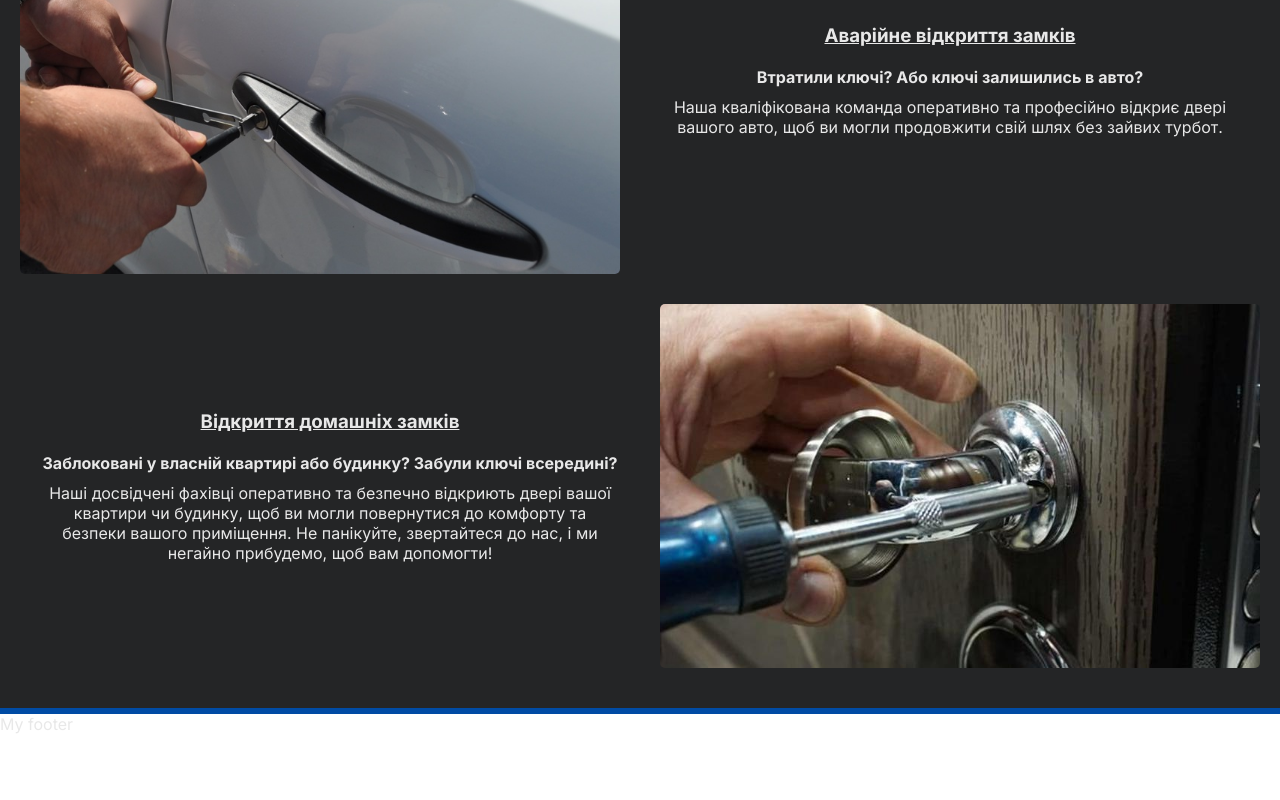
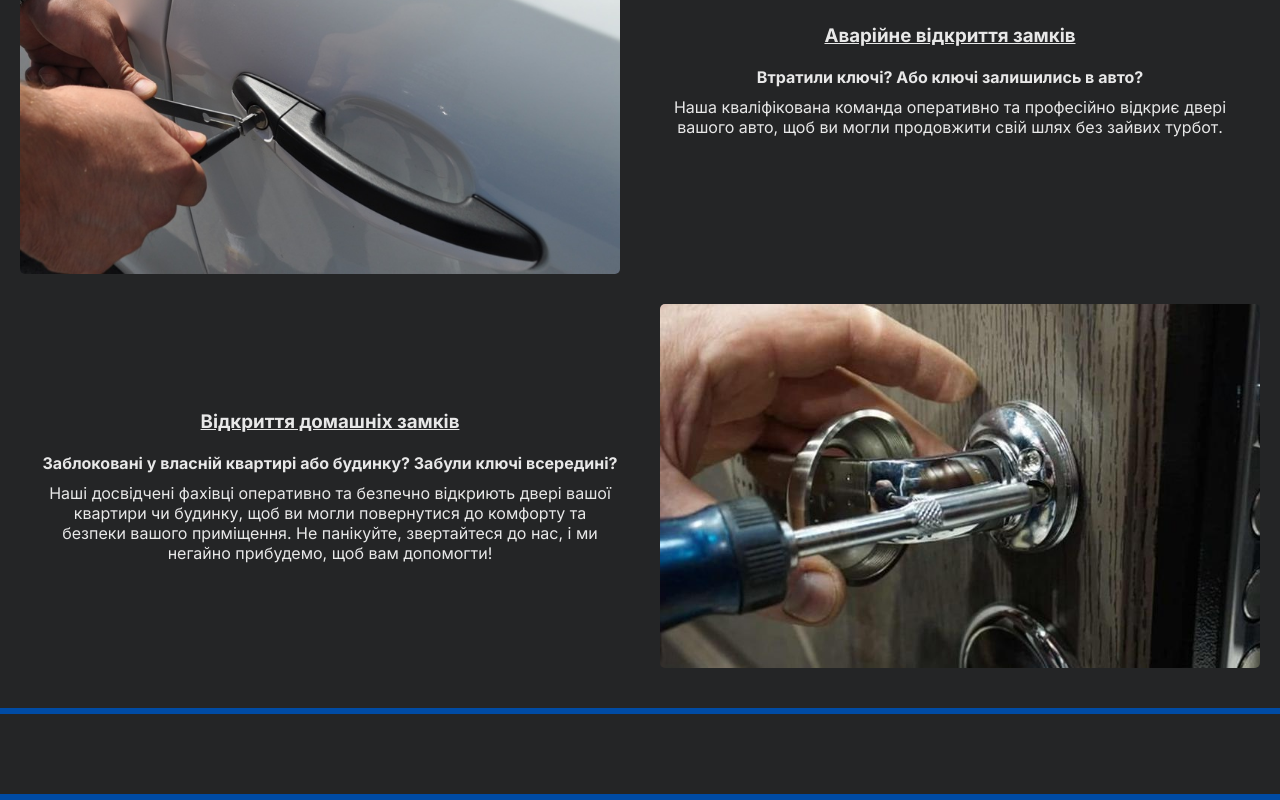
Before and after one commit to AndreyKapus/off-road-assistance, a Next.js app: page / in a window 1280 px wide. Shown: the part 1791-2591 px from the top of the page. Before the commit the page ends 2525 px from the top, so only its background shows below. Built offline with nearby package versions, Linux system fonts and the light colour scheme.

Commit message:
footer styles

```diff
--- /dev/null
+++ b/app/styles/footer.module.css
@@ -0,0 +1,8 @@
+.footerSection {
+  background-color: var(--main-bg-color);
+  border-bottom: 6px solid var(--blue);
+}
+
+.footerContainer {
+  padding: 40px 20px;
+}
--- a/components/footer/footer.js
+++ b/components/footer/footer.js
@@ -1,5 +1,11 @@
+import styles from "../../app/styles/footer.module.css";
+
 const Footer = () => {
-  return <div>My footer</div>;
+  return (
+    <section className={styles.footerSection}>
+      <div className={styles.footerContainer}></div>
+    </section>
+  );
 };
 
 export default Footer;
```
